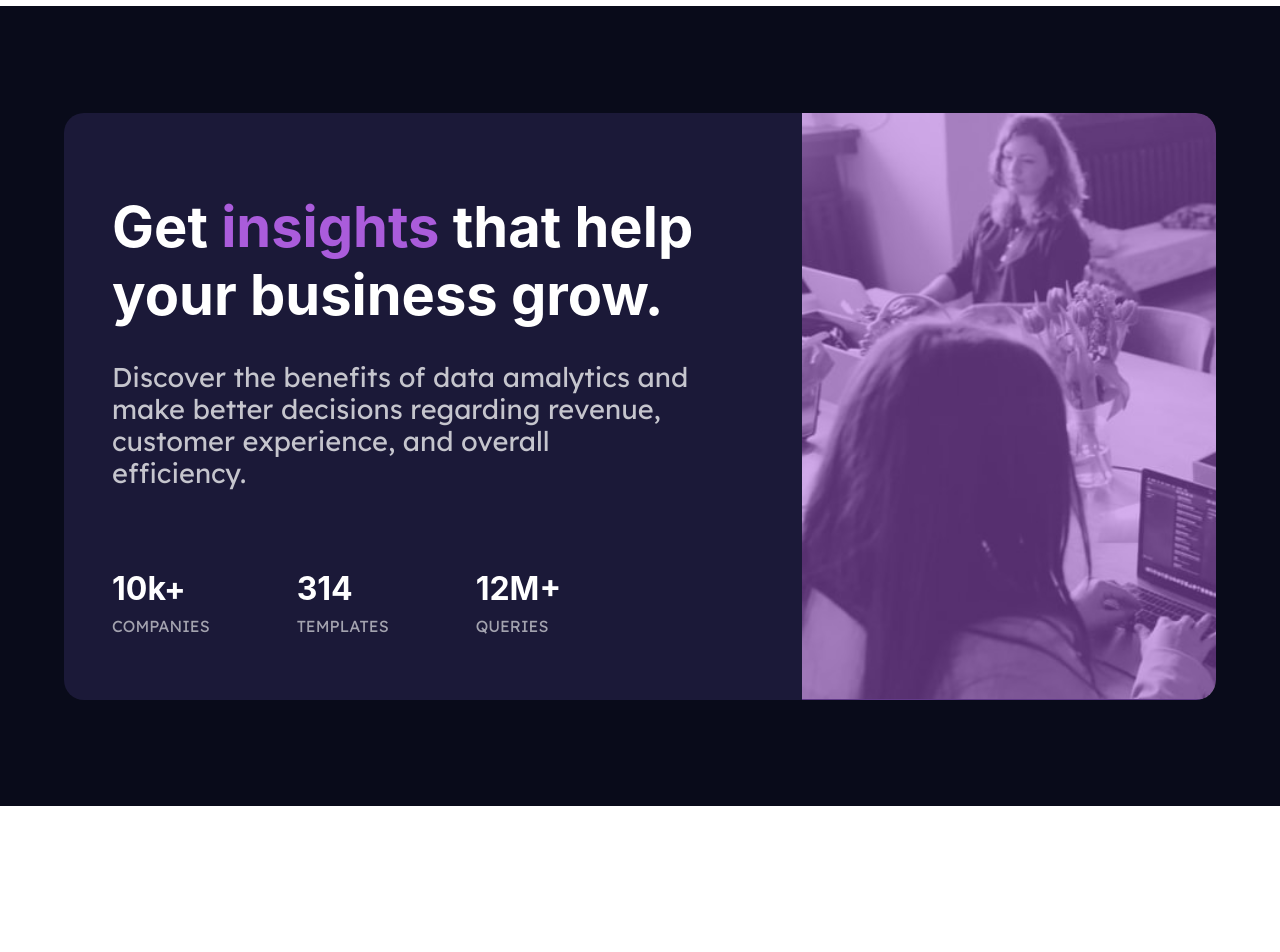
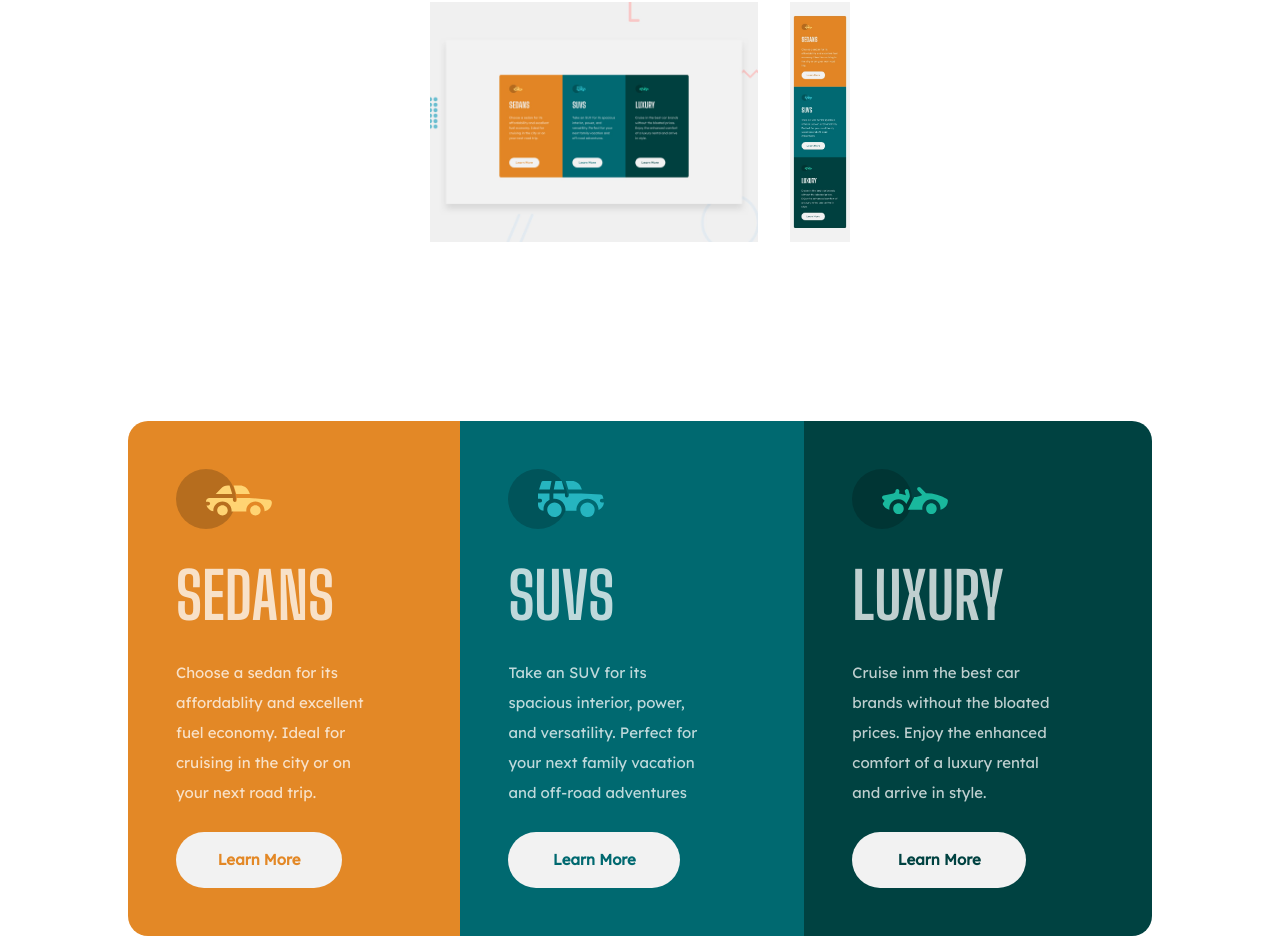
Before and after one commit to DJTwoTone/frontendmentor, a React (Create React App) app: page / in a window 1280 px wide. Shown: the part 286-1238 px from the top of the page. Before the commit the page ends 1092 px from the top, so only its background shows below. Built offline with nearby package versions, Linux system fonts and the light colour scheme.

Commit message:
tweaking three colum preview card

```diff
--- a/public/index.html
+++ b/public/index.html
@@ -16,7 +16,7 @@
   <link rel="preconnect" href="https://fonts.googleapis.com">
   <link rel="preconnect" href="https://fonts.gstatic.com" crossorigin>
   <link
-    href="https://fonts.googleapis.com/css2?family=Kumbh+Sans:wght@400;700&family=Red+Hat+Display:wght@500;700;900family=Inter:wght@400;700&family=Lexend+Deca&&display=swap"
+    href="https://fonts.googleapis.com/css2?family=Kumbh+Sans:wght@400;700&family=Red+Hat+Display:wght@500;700;900&family=Inter:wght@400;700&family=Lexend+Deca&family=Big+Shoulders+Display:wght@700&display=swap"
     rel="stylesheet">
 
 
--- a/src/App.js
+++ b/src/App.js
@@ -7,8 +7,8 @@ function App() {
       <GlobalStyle />
       {/* <ProfileCardComponentPage /> */}
       {/* <OrderSummaryComponentPage /> */}
-      <StatsPreviewCardPage />
-      {/* <ThreeColumnPreviewCardComponentPage /> */}
+      {/* <StatsPreviewCardPage /> */}
+      <ThreeColumnPreviewCardComponentPage />
       {/* <FAQAccordionCardPage /> */}
       {/* <SocialProofSectionPage /> */}
     </div>
--- a/src/challenges/ThreeColumnPreviewCardComponent/elements.js
+++ b/src/challenges/ThreeColumnPreviewCardComponent/elements.js
@@ -7,8 +7,11 @@ export const PreviewCardContainer = styled.div`
     flex-direction: column;
     border-radius: 20px;
     overflow: hidden;
+    margin-top: 400px;
 
     @media only screen and (min-width: 426px) {
         flex-direction: row;
+        margin-top: 0;
+        width: 80%
     }
 `;
--- a/src/challenges/ThreeColumnPreviewCardComponent/subcomponents/PreviewCard.js
+++ b/src/challenges/ThreeColumnPreviewCardComponent/subcomponents/PreviewCard.js
@@ -8,7 +8,7 @@ function PreviewCard({ icon, title, text, color}) {
                 <CardIcon src={icon} />
                 <CardTitle>{title}</CardTitle>
                 <CardText>{text}</CardText>
-                <CardBtn>Learn More</CardBtn>
+                <CardBtn color={color}>Learn More</CardBtn>
             </Card>
 
         </>
--- a/src/challenges/ThreeColumnPreviewCardComponent/subcomponents/elements.js
+++ b/src/challenges/ThreeColumnPreviewCardComponent/subcomponents/elements.js
@@ -3,36 +3,63 @@ import styled from 'styled-components';
 export const Card = styled.div`
     background: ${({color}) => (color)};
     color: hsla(0, 0%, 100%, 0.75);
-    padding: 3rem;
+    /* padding: 3rem; */
 `;
 
 export const CardIcon = styled.img`
+    margin: 3rem 0 0 2rem;
+    width: 6rem;
+
+    @media only screen and (min-width: 426px) {
+        margin-left: 3rem;
+    }
 
 `;
 
 export const CardTitle = styled.h2`
     text-transform: uppercase;
-    font-size: 2rem;
+    font-size: 4rem;
     font-weight: 700;
-    margin-top: 1.5rem;
+    margin: 1.5rem 0 0 2rem;
+    font-family: 'Big Shoulders Display', cursive;
+
+    @media only screen and (min-width: 426px) {
+        margin-left: 3rem;
+    }
+
 `;
 
 export const CardText = styled.p`
     line-height: 1.875rem;
     font-size: 0.9375rem;
-    margin-top: 1.5rem;
+    margin: 1.5rem 6rem 0 2rem;
+    font-family: 'Lexend Deca', sans-serif;
 
-
+    @media only screen and (min-width: 426px) {
+        margin-left: 3rem;
+    }
 `;
 
 export const CardBtn = styled.button`
     width: 50%;
-    height: 3rem;
+    height: 3.5rem;
     border: 0;
     border-radius: 50px;
     background: hsl(0, 0%, 95%);
     font-size: 0.9375rem;
     color: ${({color}) => (color)};
-    margin-top: 1.5rem
+    margin: 1.5rem 0 3rem 2rem;
+    font-family: 'Lexend Deca', sans-serif;
+    font-weight: bold;
+
+    @media only screen and (min-width: 426px) {
+        margin-left: 3rem;
+
+        &:hover {
+            border: 3px solid white;
+            background: ${({color}) => (color)};
+            color: white;
+        }
+    }
 
 `;
--- a/src/pages/ThreeColumnPreviewCardComponentPage/ThreeColumnPreviewCardComponentPage.js
+++ b/src/pages/ThreeColumnPreviewCardComponentPage/ThreeColumnPreviewCardComponentPage.js
@@ -1,10 +1,24 @@
 import React from 'react';
 import { ThreeColumnPreviewCardComponent } from '../../challenges';
 import { ChallengeContainer } from '../../globalComponents/globalComponents.elements';
+import { StarterImages } from '../../globalComponents';
+
+
+const imgCache = {};
+
+function importAll(r) {
+    r.keys().forEach((key) => (imgCache[key] = r(key)));
+}
+importAll(require.context("./assets", false, /\.(png|jpe?g|svg)$/));
+
+const images = Object.entries(imgCache).map(module => module[1].default);
 
 function ThreeColumnPreviewCardComponentPage() {
     return (
         <>
+            <StarterImages images={images}/>
+
+
             <ChallengeContainer>
                 <ThreeColumnPreviewCardComponent />
             </ChallengeContainer>
```
